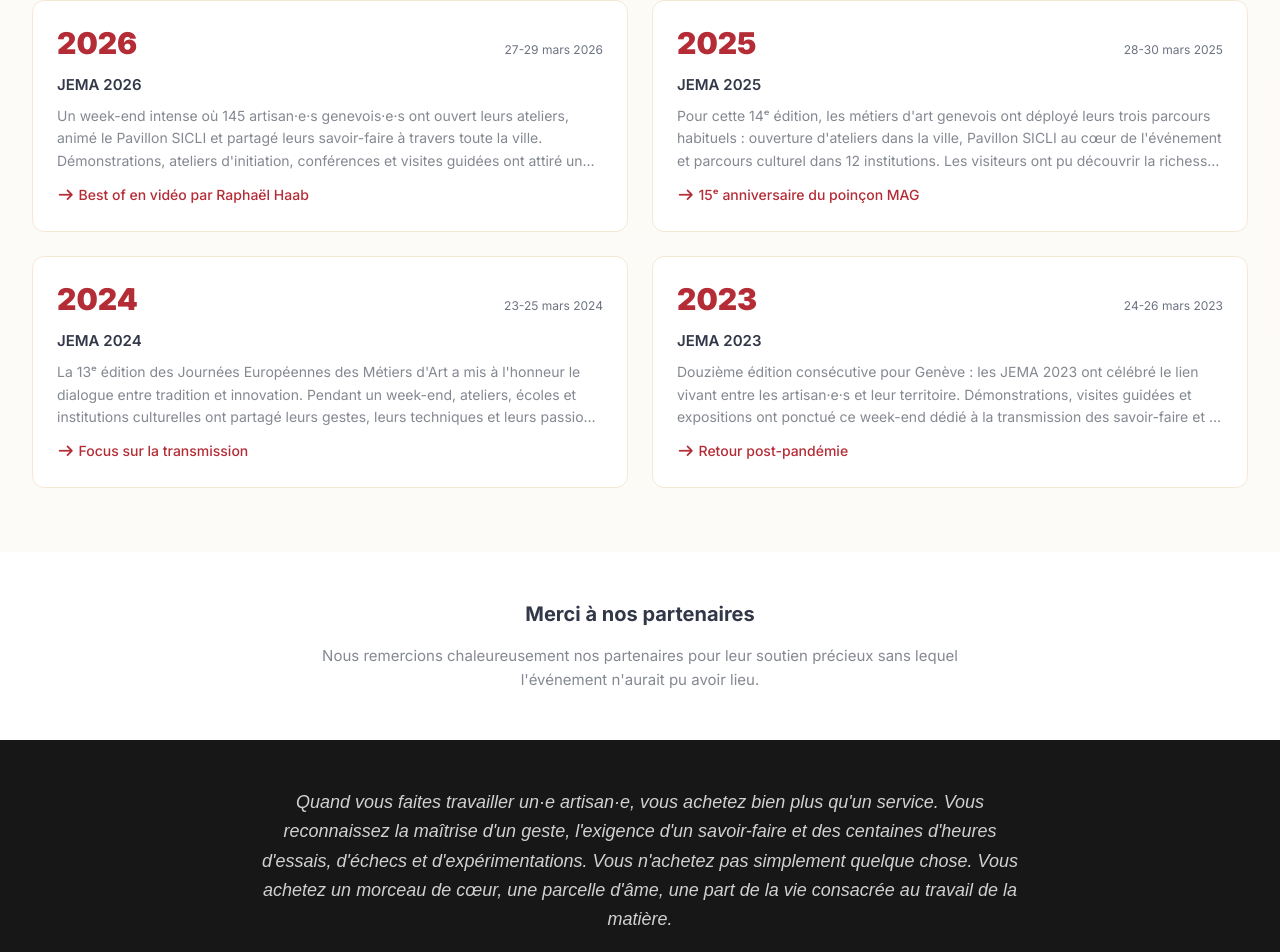
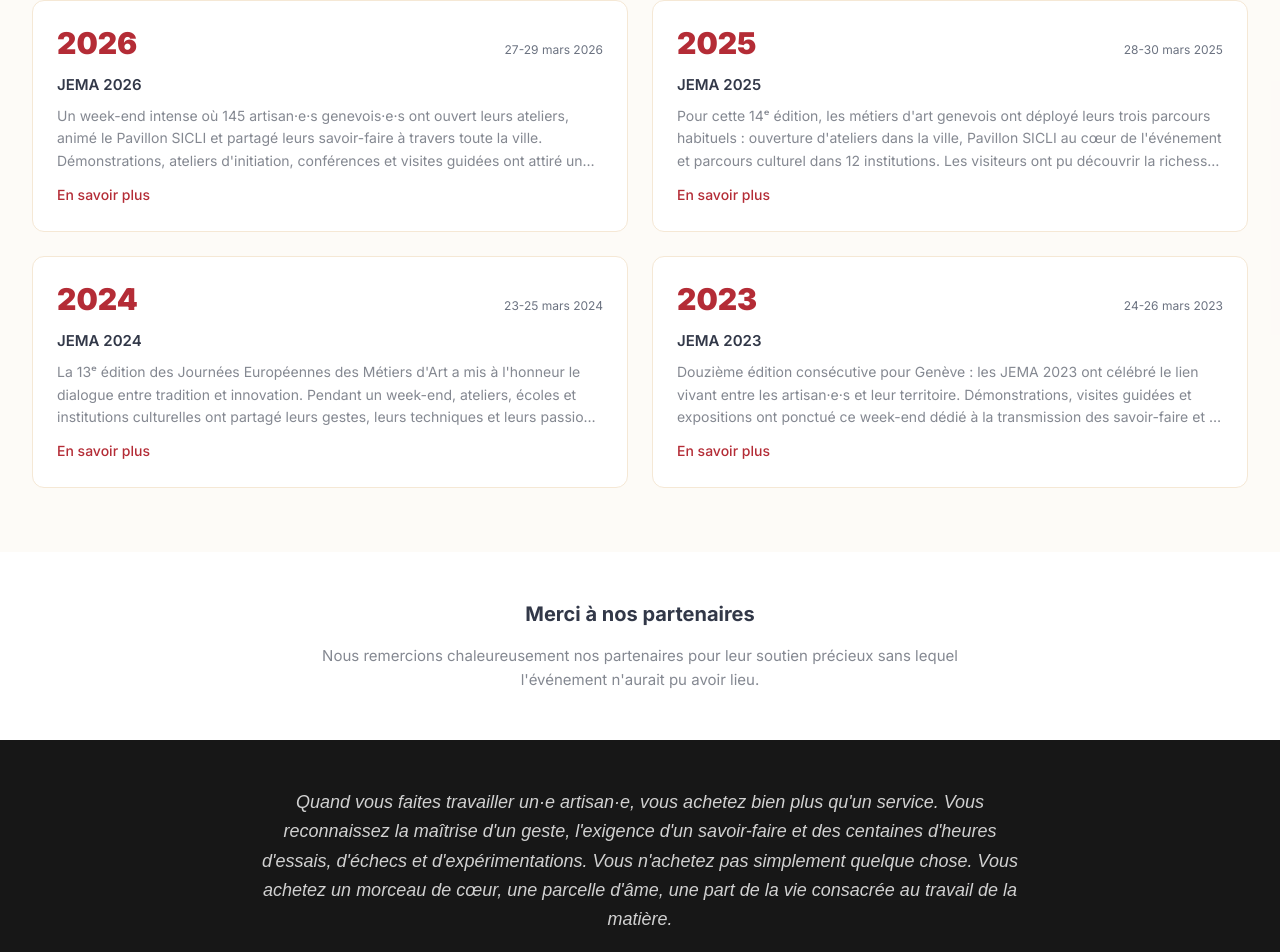
Before and after one commit to bermoret/metiersdart-geneve, a Next.js app: page /jema in a window 1280 px wide. Shown: the part 2206-3158 px from the top of the page. Built offline with nearby package versions, Linux system fonts and the light colour scheme; a web font is replaced by a local one.

Commit message:
fix: JEMA edition cards button text → 'En savoir plus'

```diff
--- a/src/app/jema/page.tsx
+++ b/src/app/jema/page.tsx
@@ -239,8 +239,7 @@ export default function JemaPage() {
                   {ed.description}
                 </p>
                 <p className="mt-3 inline-flex items-center gap-1 text-sm font-medium text-mag-red">
-                  <i className="fas fa-arrow-right" aria-hidden />
-                  {ed.highlight}
+                  En savoir plus
                 </p>
               </Link>
             ))}
```
